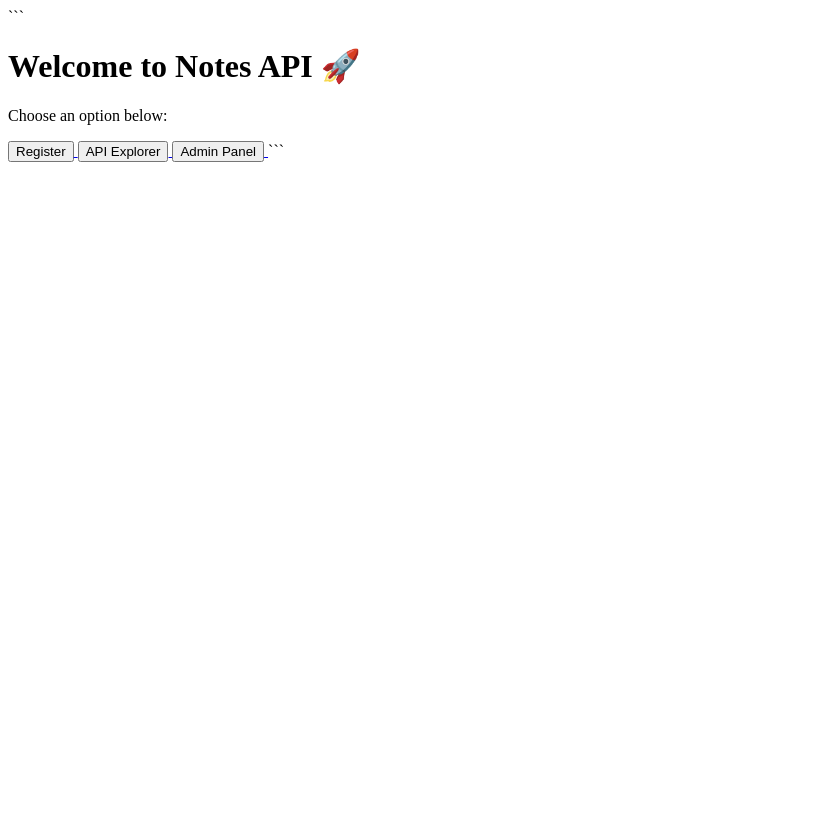
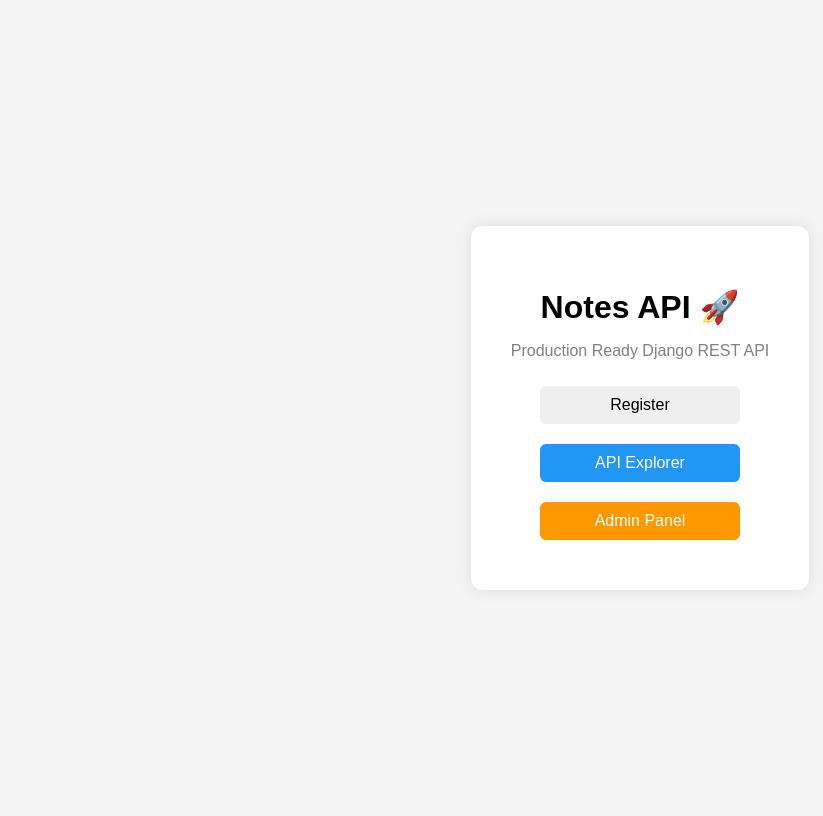
Before and after one commit to Suryansh-136/notes_api, a Django app: page / in a window 1280 px wide. Shown: the whole page, without its empty margins (0-823 px from the left). Before the commit the page ends 162 px from the top, so only its background shows below. Run offline with Django 5.2, Linux system fonts and the light colour scheme.

Commit message:
beautify the homepage

````diff
--- a/notes_api/templates/home.html
+++ b/notes_api/templates/home.html
@@ -1,28 +1,90 @@
 <!DOCTYPE html>
-
 <html>
 <head>
     <title>Notes API</title>
+
+    <style>
+        body{
+            font-family: Arial, sans-serif;
+            background:#f4f4f4;
+            display:flex;
+            justify-content:center;
+            align-items:center;
+            height:100vh;
+        }
+
+        .card{
+            background:white;
+            padding:40px;
+            border-radius:12px;
+            text-align:center;
+            box-shadow:0 0 15px rgba(0,0,0,0.1);
+        }
+
+        h1{
+            margin-bottom:10px;
+        }
+
+        p{
+            color:gray;
+        }
+
+        a{
+            text-decoration:none;
+        }
+
+        button{
+            width:200px;
+            padding:10px;
+            margin:10px;
+            border:none;
+            border-radius:6px;
+            cursor:pointer;
+            font-size:16px;
+        }
+
+        .register{
+            background:#4CAF50;
+            color:white;
+        }
+
+        .api{
+            background:#2196F3;
+            color:white;
+        }
+
+        .admin{
+            background:#ff9800;
+            color:white;
+        }
+    </style>
 </head>
+
 <body>
 
-```
-<h1>Welcome to Notes API 🚀</h1>
+<div class="card">
 
-<p>Choose an option below:</p>
+    <h1>Notes API 🚀</h1>
 
-<a href="/auth-page/">
-    <button>Register</button>
-</a>
+    <p>Production Ready Django REST API</p>
 
-<a href="/api/notes/">
-    <button>API Explorer</button>
-</a>
+    <a href="auth-page/">
+        <button class="auth-page">Register</button>
+    </a>
 
-<a href="/admin/">
-    <button>Admin Panel</button>
-</a>
-```
+    <br>
+
+    <a href="/api/">
+        <button class="api">API Explorer</button>
+    </a>
+
+    <br>
+
+    <a href="/admin/">
+        <button class="admin">Admin Panel</button>
+    </a>
+
+</div>
 
 </body>
 </html>
````
